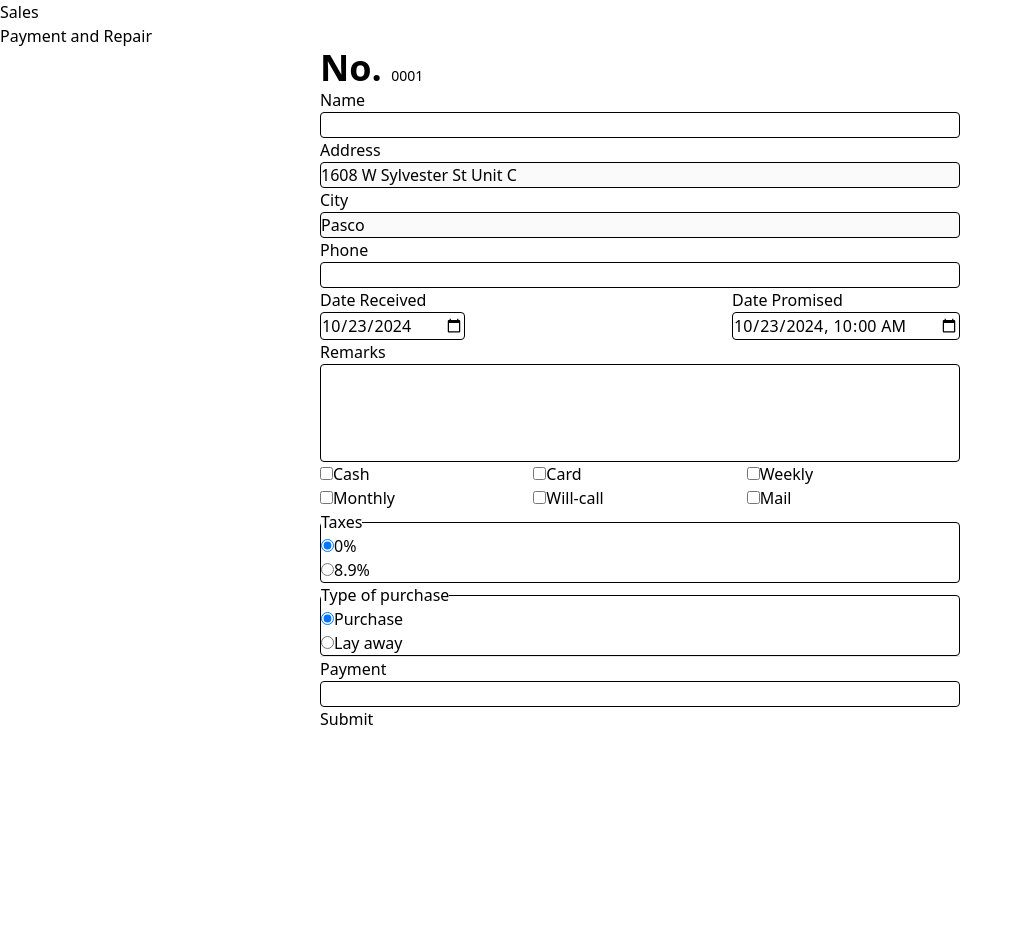
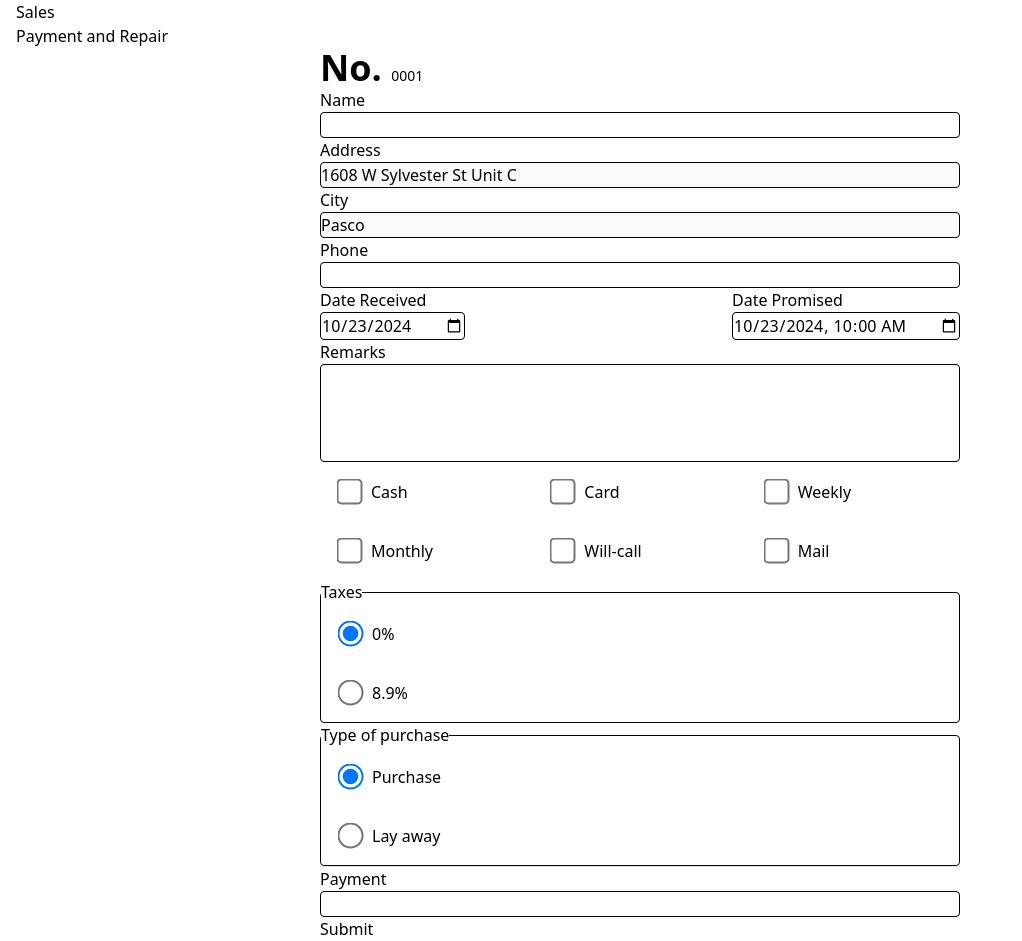
Before and after one commit to Joyeria-La-Perla/Receipts, a Next.js app: page /receipt/payment in a window 1280 px wide. Shown: the whole page, without its empty margins (0-1022 px from the left). Before the commit the page ends 800 px from the top, so only its background shows below. Built offline with nearby package versions, Linux system fonts and the light colour scheme.

Commit message:
00012 increased sizes for radio and checkboxes

```diff
--- a/src/app/layout.tsx
+++ b/src/app/layout.tsx
@@ -8,7 +8,7 @@ export default function RootLayout({
 }>) {
   return (
     <html lang="en">
-      <body>
+      <body className="px-4">
         <header>
           <Header />
         </header>
--- a/src/app/scss/receipt/_payment.scss
+++ b/src/app/scss/receipt/_payment.scss
@@ -7,3 +7,14 @@
   border: 1px solid black;
   border-radius: 4px;
 }
+
+.small-receipt-form__taxes-container, .small-receipt-form__checkbox-container, .small-receipt-form__purchase-container {
+  display: flex;
+  align-items: center;
+  padding: 8px;
+
+  input {
+    transform: scale(2);
+    margin: 15px;
+  }
+}
```
